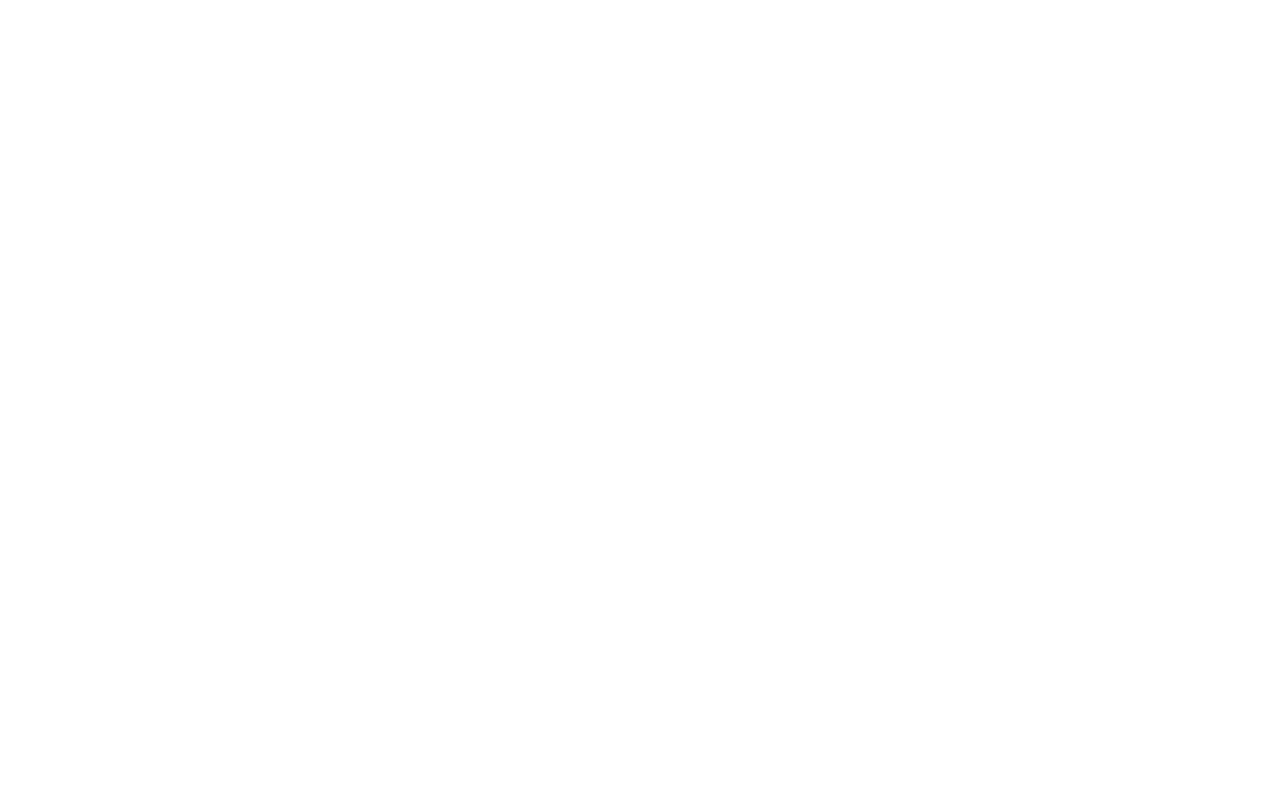
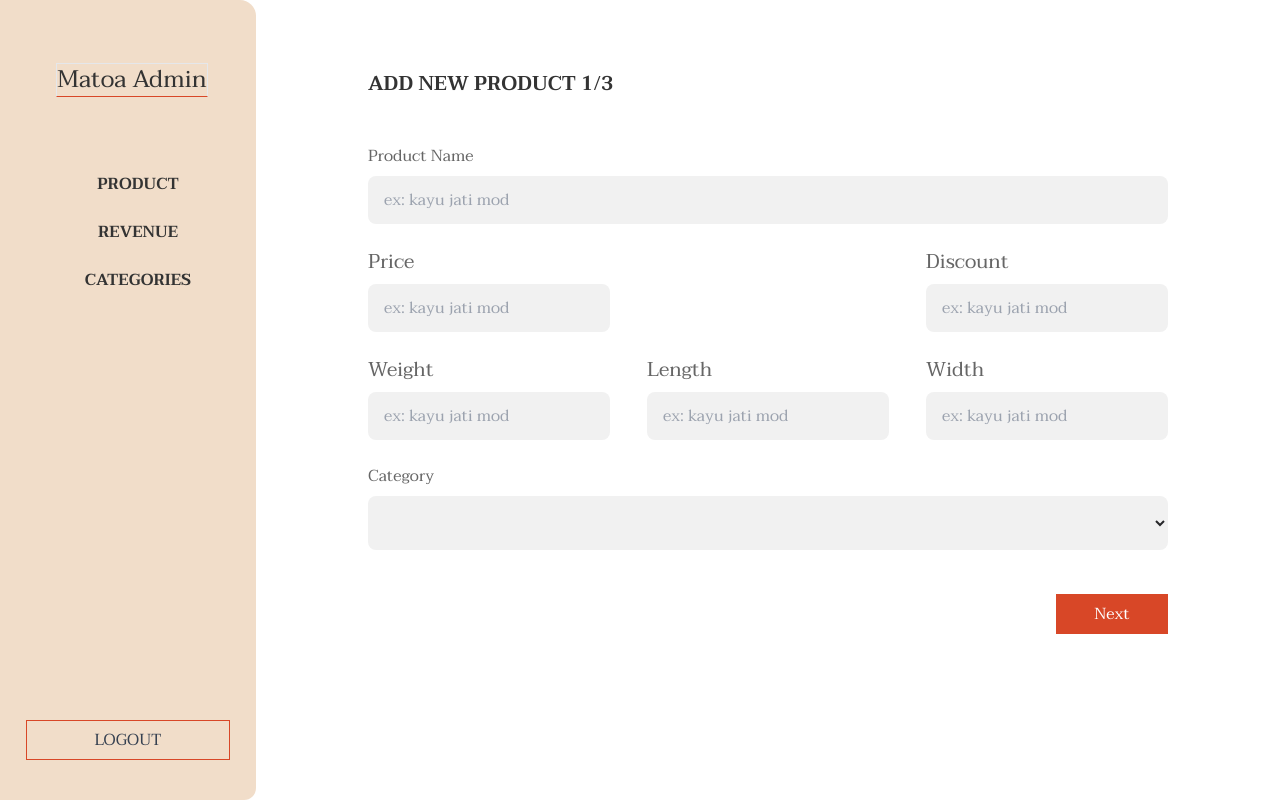
Before and after one commit to nisrinous/assignment-react, a React (Vite) app: page /product/1/edit in a window 1280 px wide. Before the commit this address had no page. Built offline with nearby package versions, Linux system fonts and the light colour scheme.

Commit message:
feat: add EditProduct page

```diff
--- /dev/null
+++ b/src/components/EditProductContentDetail.tsx
@@ -0,0 +1,77 @@
+import MainHeadline from "./MainHeadline";
+
+export default function EditProductContentDetail(): JSX.Element {
+  return (
+    <>
+      <div className="overflow-x-auto">
+        <div className="flex flex-col items-left justify-start rounded-xl">
+          <MainHeadline title="Detail" isSupportingContent={false} />
+          <form action="#" method="POST">
+            <div className="my-6">
+              <label className="block text-[#666666]">Material</label>
+              <textarea
+                name=""
+                id=""
+                placeholder="ex: kayu jati mod"
+                className="w-full px-4 py-3 rounded-lg mt-2 bg-[#F1F1F1]"
+                required
+              />
+            </div>
+            <div className="my-6">
+              <label className="block text-xl text-[#666666]">Case</label>
+              <textarea
+                name=""
+                id=""
+                placeholder="ex: kayu jati mod"
+                className="w-full px-4 py-3 rounded-lg mt-2 bg-[#F1F1F1]"
+                required
+              />
+            </div>
+            <div className="my-6">
+              <label className="block text-xl text-[#666666]">Movement</label>
+              <textarea
+                name=""
+                id=""
+                placeholder="ex: kayu jati mod"
+                className="w-full px-4 py-3 rounded-lg mt-2 bg-[#F1F1F1]"
+                required
+              />
+            </div>
+            <div className="my-6">
+              <label className="block text-xl text-[#666666]">Dial</label>
+              <textarea
+                name=""
+                id=""
+                placeholder="ex: kayu jati mod"
+                className="w-full px-4 py-3 rounded-lg mt-2 bg-[#F1F1F1]"
+                required
+              />
+            </div>
+            <div className="my-6">
+              <label className="block text-xl text-[#666666]">Hand</label>
+              <textarea
+                name=""
+                id=""
+                placeholder="ex: kayu jati mod"
+                className="w-full px-4 py-3 rounded-lg mt-2 bg-[#F1F1F1]"
+                required
+              />
+            </div>
+            <div className="my-6">
+              <label className="block text-xl text-[#666666]">
+                Important Note
+              </label>
+              <textarea
+                name=""
+                id=""
+                placeholder="ex: kayu jati mod"
+                className="w-full px-4 py-3 rounded-lg mt-2 bg-[#F1F1F1]"
+                required
+              />
+            </div>
+          </form>
+        </div>
+      </div>
+    </>
+  );
+}
--- /dev/null
+++ b/src/components/EditProductContentModel.tsx
@@ -0,0 +1,47 @@
+import MainHeadline from "./MainHeadline";
+import ButtonSecondary from "./ButtonSecondary";
+
+export default function EditProductContentModel(): JSX.Element {
+  return (
+    <>
+      <div className="overflow-x-auto">
+        <div className="flex flex-col items-left justify-start p-8 rounded-xl border-stone-100 border-2 my-10">
+          <MainHeadline title="Model" isSupportingContent={false} />
+          <form action="#" method="POST">
+            <div className="my-6">
+              <label className="block text-[#666666]">Model Name</label>
+              <input
+                type="email"
+                name=""
+                id=""
+                placeholder="ex: kayu jati mod"
+                className="w-full px-4 py-3 rounded-lg mt-2 bg-[#F1F1F1]"
+                required
+              />
+            </div>
+            <div className="my-6">
+              <label className="block text-xl text-[#666666]">
+                Product Image
+              </label>
+              <input type="file"></input>
+            </div>
+            <div className="my-6">
+              <label className="block text-[#666666]">Stock</label>
+              <input
+                type="email"
+                name=""
+                id=""
+                placeholder="ex: kayu jati mod"
+                className="w-full px-4 py-3 rounded-lg mt-2 bg-[#F1F1F1]"
+                required
+              />
+            </div>
+          </form>
+        </div>
+        <div className="flex justify-end">
+          <ButtonSecondary text="Add Model" />
+        </div>
+      </div>
+    </>
+  );
+}
--- /dev/null
+++ b/src/components/EditProductContentNew.tsx
@@ -0,0 +1,95 @@
+export default function EditProductContentNew(): JSX.Element {
+  return (
+    <>
+      <div className="overflow-x-auto">
+        <div className="flex flex-col items-left justify-start rounded-xl">
+          <form action="#" method="POST">
+            <div className="my-6">
+              <label className="block text-[#666666]">Product Name</label>
+              <input
+                type="text"
+                name=""
+                id=""
+                placeholder="ex: kayu jati mod"
+                className="w-full px-4 py-3 rounded-lg mt-2 bg-[#F1F1F1]"
+                required
+              />
+            </div>
+            <div className="my-6 flex flex-row justify-between">
+              <div>
+                <label className="block text-xl text-[#666666]">Price</label>
+                <input
+                  type="text"
+                  name=""
+                  id=""
+                  placeholder="ex: kayu jati mod"
+                  className="w-full px-4 py-3 rounded-lg mt-2 bg-[#F1F1F1]"
+                  required
+                />
+              </div>
+              <div>
+                <label className="block text-xl text-[#666666]">Discount</label>
+                <input
+                  type="text"
+                  name=""
+                  id=""
+                  placeholder="ex: kayu jati mod"
+                  className="w-full px-4 py-3 rounded-lg mt-2 bg-[#F1F1F1]"
+                  required
+                />
+              </div>
+            </div>
+            <div className="my-6 flex flex-row justify-between">
+              <div>
+                <label className="block text-xl text-[#666666]">Weight</label>
+                <input
+                  type="text"
+                  name=""
+                  id=""
+                  placeholder="ex: kayu jati mod"
+                  className="w-full px-4 py-3 rounded-lg mt-2 bg-[#F1F1F1]"
+                  required
+                />
+              </div>
+              <div>
+                <label className="block text-xl text-[#666666]">Length</label>
+                <input
+                  type="text"
+                  name=""
+                  id=""
+                  placeholder="ex: kayu jati mod"
+                  className="w-full px-4 py-3 rounded-lg mt-2 bg-[#F1F1F1]"
+                  required
+                />
+              </div>
+              <div>
+                <label className="block text-xl text-[#666666]">Width</label>
+                <input
+                  type="text"
+                  name=""
+                  id=""
+                  placeholder="ex: kayu jati mod"
+                  className="w-full px-4 py-3 rounded-lg mt-2 bg-[#F1F1F1]"
+                  required
+                />
+              </div>
+            </div>
+            <div className="my-6">
+              <label className="block text-[#666666]">Category</label>
+              <select
+                name=""
+                id=""
+                placeholder="ex: kayu jati mod"
+                className="w-full px-4 py-3 rounded-lg mt-2 bg-[#F1F1F1]"
+                required
+              >
+                Choose Category
+                <option></option>
+              </select>
+            </div>
+          </form>
+        </div>
+      </div>
+    </>
+  );
+}
--- /dev/null
+++ b/src/pages/EditProduct.tsx
@@ -0,0 +1,68 @@
+import MainLayout from "../components/MainLayout";
+import Aside from "../components/Aside";
+import { Outlet } from "react-router-dom";
+import MainHeader from "../components/MainHeader";
+import { useDispatch, useSelector } from "react-redux";
+
+import { RootState } from "../store/store";
+import { nextPage, prevPage } from "../store/slices/formSlice";
+
+import ButtonPagination from "../components/ButtonPagination";
+import EditProductContentNew from "@/components/EditProductContentNew";
+import EditProductContentModel from "@/components/EditProductContentModel";
+import EditProductContentDetail from "@/components/EditProductContentDetail";
+
+const EditProduct = (): JSX.Element => {
+  const dispatch = useDispatch();
+  const currentPage = useSelector((state: RootState) => state.form.currentPage);
+
+  const handleNext = () => {
+    dispatch(nextPage());
+  };
+  const handlePrev = () => {
+    dispatch(prevPage());
+  };
+
+  const handleSubmitProduct = () => {
+    console.log("submitted");
+  };
+  return (
+    <>
+      <Aside />
+      <MainLayout>
+        <MainHeader>ADD NEW PRODUCT {currentPage}/3</MainHeader>
+        {currentPage === 1 && (
+          <>
+            <EditProductContentNew />
+            <ButtonPagination right="Next" actionRight={handleNext} />
+          </>
+        )}
+        {currentPage === 2 && (
+          <>
+            <EditProductContentModel />
+            <ButtonPagination
+              left="Prev"
+              right="Next"
+              actionLeft={handlePrev}
+              actionRight={handleNext}
+            />
+          </>
+        )}
+        {currentPage === 3 && (
+          <>
+            <EditProductContentDetail />{" "}
+            <ButtonPagination
+              left="Prev"
+              right="Submit"
+              actionLeft={handlePrev}
+              actionRight={handleSubmitProduct}
+            />
+          </>
+        )}
+      </MainLayout>
+      <Outlet />
+    </>
+  );
+};
+
+export default EditProduct;
```
Also changed, not shown: src/routes/index.tsx (+5 -5 lines).
